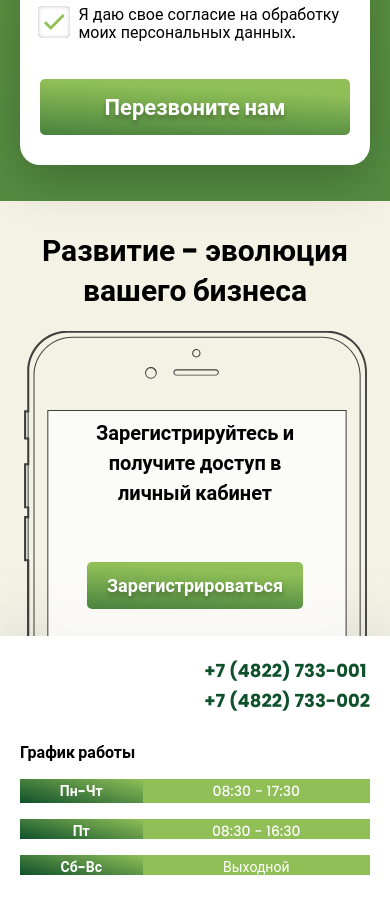
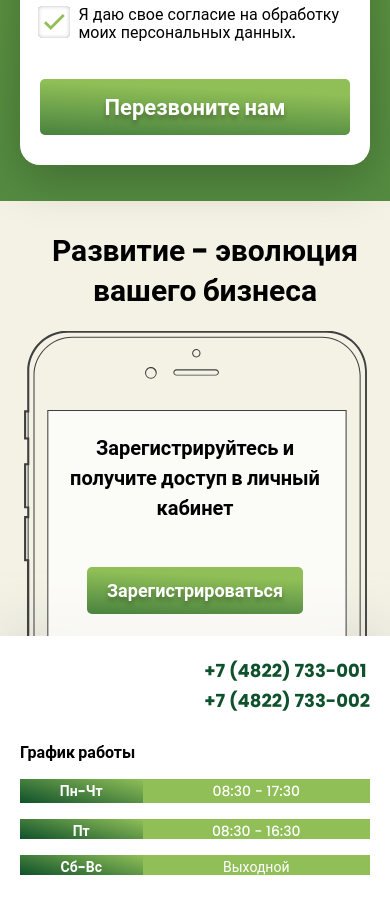
Before and after one commit to honeydrums/razvitie-consulting, a PHP site: page / in a window 390 px wide. Shown: the part 3421-4320 px from the top of the page. Run offline with PHP 8.4, Linux system fonts and the light colour scheme.

Commit message:
update last block with auth form

```diff
--- a/css/style.css
+++ b/css/style.css
@@ -1298,30 +1298,22 @@ body {
 }
 
 .signup-block {
-	display: -ms-grid;
-	display: grid;
-	grid-template-areas: 'sb-title sb-signup' 'sb-text sb-signup';
-	grid-template-columns: 60% 1fr;
-	grid-template-rows: 1fr;
-	grid-gap: 0 2%;
-	max-height: 499px;
+	display: flex;
 	margin: 0 auto;
 	padding-top: 80px;
 }
 
+.signup-block__description {
+	flex-basis: 100%;
+}
+
 .signup-block__title {
-	-ms-grid-row: 1;
-	-ms-grid-column: 1;
-	grid-area: sb-title;
-	margin: 110px 0 0 0;
+	margin: 0;
 	font-size: 36px;
 	font-weight: 600;
 }
 
 .signup-block__text {
-	-ms-grid-row: 3;
-	-ms-grid-column: 1;
-	grid-area: sb-text;
 	margin-bottom: 80px;
 	font-size: 20px;
 	line-height: 30px;
@@ -1329,21 +1321,18 @@ body {
 }
 
 .signup-block__decorative-phone {
-	-ms-grid-row: 1;
-	-ms-grid-row-span: 3;
-	-ms-grid-column: 3;
-	grid-area: sb-signup;
 	display: flex;
     flex-direction: column;
 	justify-content: space-around;
 	align-items: center;
-	padding: 120px 40px 20px;
+	padding-top: 7%;
 	background: url('../img/mobile-phone-border.svg') no-repeat center;
 	background-size: contain;
 	text-align: center;
 }
 
 .signup-block__decorative-phone__title {
+	width: 58%;
 	margin: 0;
 	font-size: 30px;
 }
@@ -1380,19 +1369,33 @@ body {
 		/* padding: inherit; */
 	}
 	.signup-block__title {
-		margin: 110px 0 0 20px;
+		padding-left: 20px;
 	}
 	.signup-block__text {
-		margin-left: 20px;
-	}
-}
-
-@media (max-width: 680px) {
+		padding-left: 20px;
+	}
+	.signup-block__decorative-phone {
+		padding-top: 11%;
+	}
+}
+
+@media (max-width: 980px) {
 	.signup-block {
 		display: flex;
 		flex-direction: column;
 		padding: 30px 20px 0;
 	}
+	.signup-block__decorative-phone {
+		height: 60vw;
+		padding-top: initial;
+	}
+	.signup-block__decorative-phone__title {
+		width: 70%;
+		padding: 16vw 5vw 0;
+	}
+}
+
+@media (max-width: 680px) {
 	.signup-block__title {
 		margin: 0 auto 20px;
 		text-align: center;
@@ -1416,9 +1419,10 @@ body {
 		padding: 60px 0 0;
 	}
 	.signup-block__decorative-phone__title {
-		width: 60%;
+		width: 90%;
 		font-size: 20px;
 		line-height: 30px;
+		padding: 5vw 5vw 0;
 	}
 	.signup-block__decorative-phone__link {
 		font-size: 18px;
--- a/index.html
+++ b/index.html
@@ -178,9 +178,11 @@
         </div>
         <div class="signup-block__wrapper">
             <section class="signup-block centered">
-                <h3 class="signup-block__title">Развитие - эволюция вашего бизнеса</h3>
-                <p class="signup-block__text">Консалтинговая Компания «Развитие» имеет высокий интеллектуальный потенциал. Основная часть наших сотрудников - это молодые, творчески мыслящие, имеющие широкий кругозор специалисты. Все сотрудники имеют большой опыт работы в сфере бухгалтерского
+                <div class="signup-block__description">
+                    <h3 class="signup-block__title">Развитие - эволюция вашего бизнеса</h3>
+                    <p class="signup-block__text">Консалтинговая Компания «Развитие» имеет высокий интеллектуальный потенциал. Основная часть наших сотрудников - это молодые, творчески мыслящие, имеющие широкий кругозор специалисты. Все сотрудники имеют большой опыт работы в сфере бухгалтерского
                     и налогового учета, экономического анализа, юриспруденции.</p>
+                </div>
                 <div class="signup-block__decorative-phone">
                     <h4 class="signup-block__decorative-phone__title">Зарегистрируйтесь и получите доступ в личный кабинет</h4>
                     <a href="signup.html" class="signup-block__decorative-phone__link">Зарегистрироваться</a>
```
